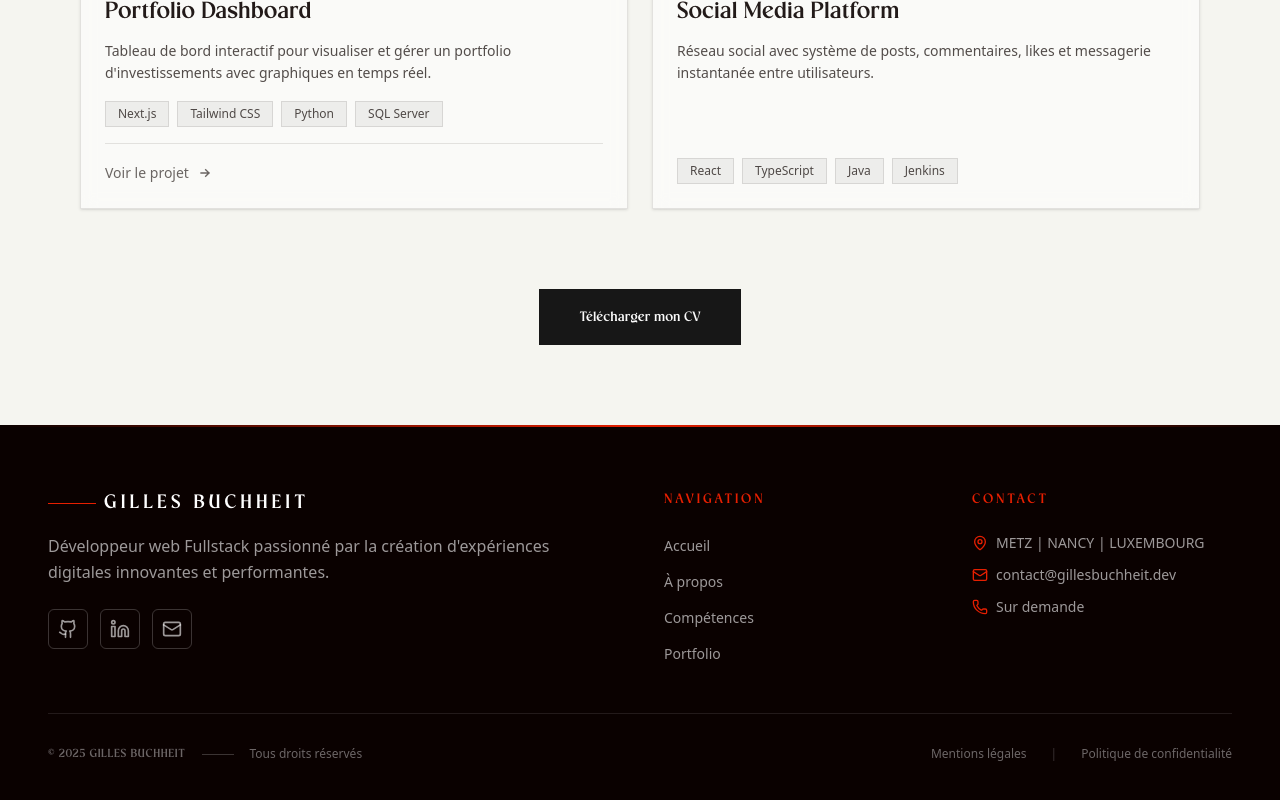
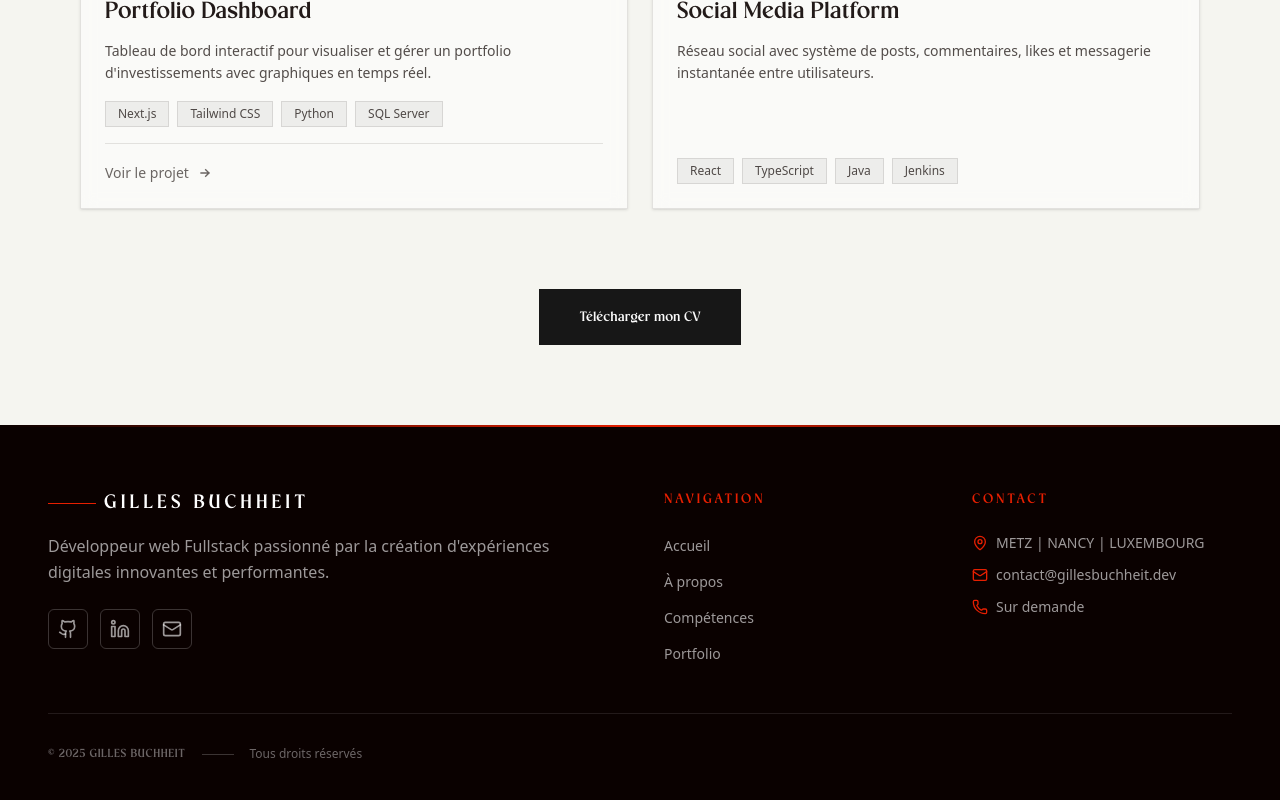
Before and after one commit to GillesBuchheit/portfolio2025, a Next.js app: page / in a window 1280 px wide. Shown: the part 3570-4370 px from the top of the page. Built offline with nearby package versions, Linux system fonts and the light colour scheme.

Commit message:
refactor: comment out legal links in footer component

```diff
--- a/app/components/landingPage/Footer.jsx
+++ b/app/components/landingPage/Footer.jsx
@@ -127,7 +127,7 @@ export default function Footer() {
               <span className="h-px w-8 bg-white/20"></span>
               <p className="text-white/40 text-xs">Tous droits réservés</p>
             </div>
-            <div className="flex gap-6 text-xs text-white/40">
+            {/* <div className="flex gap-6 text-xs text-white/40">
               <Link
                 href="/mentions-legales"
                 className="hover:text-[#e61f00] transition-colors"
@@ -141,7 +141,7 @@ export default function Footer() {
               >
                 Politique de confidentialité
               </Link>
-            </div>
+            </div> */}
           </div>
         </div>
       </div>
```
